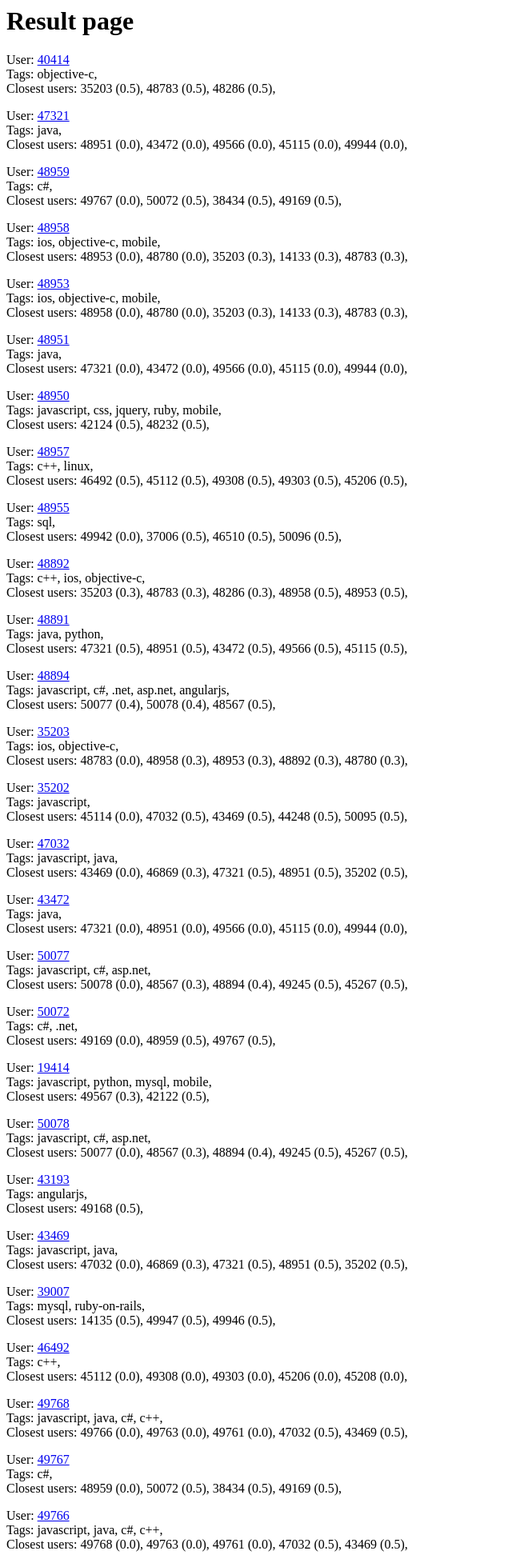
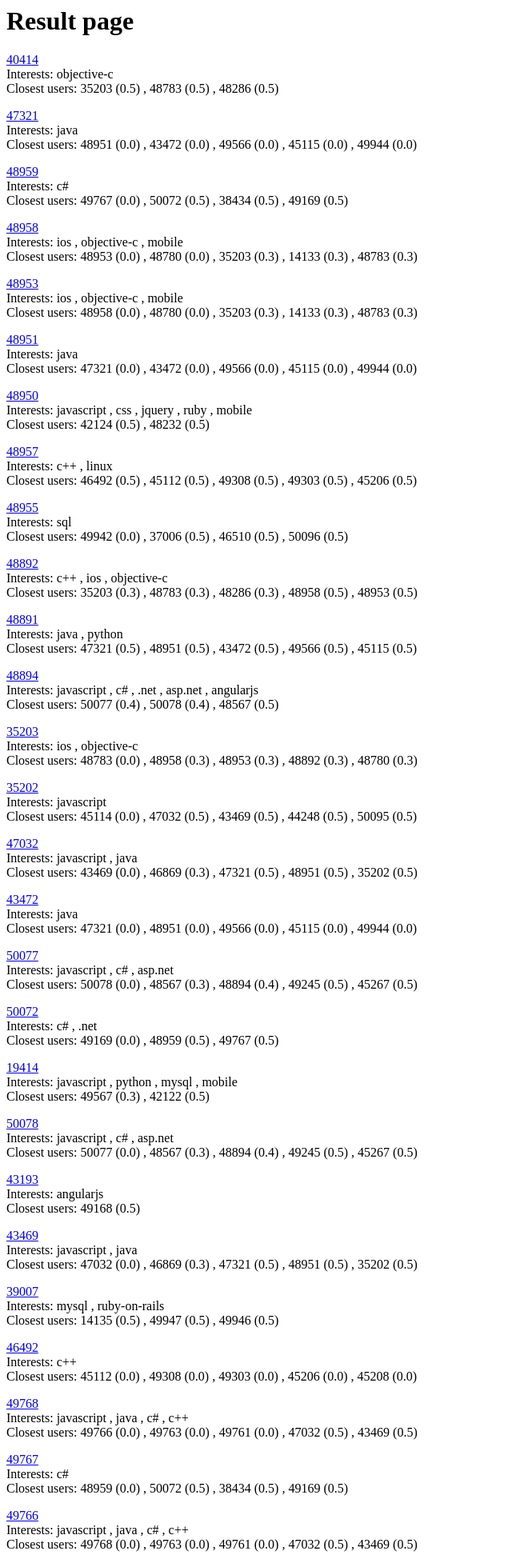
Before and after one commit to arimbr/itmatch, a Django app: page / in a window 1280 px wide. Shown: the top 1944 px of the page at 80% size, without its empty margins (0-640 px from the left). Run offline with Django 3.2, Linux system fonts and the light colour scheme; data comes from the database, SQL or seed files in the repository; parts of the project's set-up code (start-up, migrations or seed data) failed here and were passed over.

Commit message:
fix trailing commas

```diff
--- a/djangoproject/match/templates/match/home.html
+++ b/djangoproject/match/templates/match/home.html
@@ -3,16 +3,18 @@
 <h1>Result page</h1>
 {% for user in users %}
 	<p>
-		User: <a href="/profile/{{ user.id }}">{{ user.name }}</a>
+		<a href="/profile/{{ user.id }}">{{ user.name }}</a>
 		<br>
-		Tags:
+		Interests:
 		{% for tag in user.tags.all %}
-			{{ tag.name }},
+			{% if not forloop.first %}, {% endif %}
+			{{ tag.name }}
 		{% endfor %}
 		<br>
 		Closest users:
 		{% for distance in user.closer %}
-			{{ distance.to_user.name }} ({{ distance.d | floatformat:1 }}),
+			{% if not forloop.first %}, {% endif %}
+			{{ distance.to_user.name }} ({{ distance.d | floatformat:1 }})
 		{% endfor %}
 	</p>
 {% endfor %}
--- a/djangoproject/match/templates/match/profile.html
+++ b/djangoproject/match/templates/match/profile.html
@@ -2,9 +2,9 @@
 
 <h1>User profile</h1>
 <p>
-	User: {{ user.name }}
+	{{ user.name }}
 	<br>
-	Tags:
+	Interests:
 	{% for tag in user.tags.all %}
 		{{ tag.name }},
 	{% endfor %}
```
